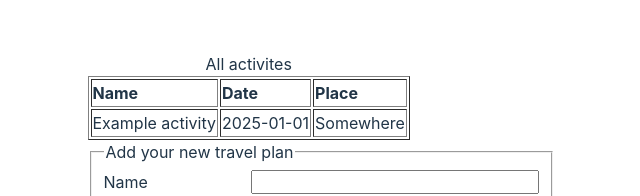
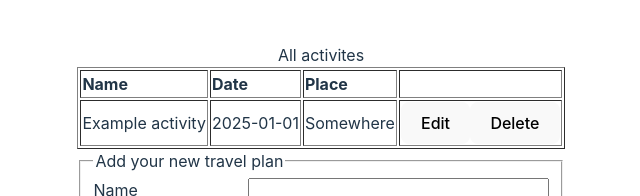
Before and after one commit to benjamin762/reseplanerare, a React (Vite) app: page / in a window 1280 px wide. Shown: the part 299-495 px from the top of the page, without its empty margins (319-959 px from the left). Built offline with nearby package versions, Linux system fonts and the light colour scheme.

Commit message:
Delete function.

```diff
--- a/src/App.css
+++ b/src/App.css
@@ -5,6 +5,9 @@
   text-align: left;
 }
 
+table{
+  width: 100%;
+}
 tr:hover {
   background: rgba(192, 192, 192, 0.575);
 }
--- a/src/App.tsx
+++ b/src/App.tsx
@@ -16,12 +16,15 @@ function App() {
     setActivities( activities.concat(newActivity))
     console.log("New activity added", newActivity, activities)
   }
+  function deleteActivity(id: number) {
+    setActivities(activities.filter((_, i) =>  i != id))
+  }
 
 
   return (
     <>
       <Header />
-      <ActivityList activities={activities} />
+      <ActivityList activities={activities} onEdit={()=>null} onDelete={deleteActivity} />
       <ActivityForm onNew={addActivity} />
     </>
   )
--- a/src/components/ActivityForm.tsx
+++ b/src/components/ActivityForm.tsx
@@ -1,9 +1,7 @@
 import { ChangeEvent } from "react";
 import Activity from "../types/activityTypes";
 
-export default function ActivityForm ({ onNew }: {onNew: (newActivity: Activity) => void }) { // Props contains a callback function that takes a Activity type.
-// export default function ActivityForm (props: { onNew: (newActivity: Activity) => void }) { // Props contains a callback function that takes a Activity type.
-    // const { onNew } = props
+export default function ActivityForm ({ onNew }: {onNew: (newActivity: Activity) => void }) {
     let newActivity: Activity = {name: '', date: '', place: ''}
 
     // Function to change newActivity on change of input fields.
@@ -30,7 +28,7 @@ export default function ActivityForm ({ onNew }: {onNew: (newActivity: Activity)
             <legend>Add your new travel plan</legend>
 
             <label htmlFor="name">Name</label>
-            <input id="name" onChange={change('name')} />
+            <input id="name"  onChange={change('name')} />
             <span className="error"></span>
 
             <label htmlFor="date">Date</label>
--- a/src/components/ActivityItem.tsx
+++ b/src/components/ActivityItem.tsx
@@ -1,11 +1,15 @@
 import Activity from "../types/activityTypes"
 
-export default function ActivityItem (props: {activity: Activity}) {
-    const {activity} = props
+export default function ActivityItem ({activity, id, onEdit, onDelete}: {activity: Activity, id: number, onEdit: (id: number) => void, onDelete: (id: number) => void}) {
+
 
     return <tr>
         <td>{activity.name}</td>
         <td>{activity.date}</td>
         <td>{activity.place}</td>
+        <td>
+            <button onClick={() => onEdit(id)} >Edit</button>
+            <button onClick={() => onDelete(id)} >Delete</button>
+        </td>
     </tr>
 }
--- a/src/components/ActivityList.tsx
+++ b/src/components/ActivityList.tsx
@@ -1,24 +1,24 @@
 import ActivityItem from "./ActivityItem"
 import Activity from "../types/activityTypes"
 
-export default function ActivityList (props: { activities: Activity[] })  {
-    const { activities }  = props
+export default function ActivityList ({ activities, onEdit, onDelete}: { activities: Activity[], onEdit: (id: number) => void, onDelete: (id: number) => void })  {
 
     // TODO sort function
     // let currentSort: 'name'| 'name-reverese'|'date'
     // function sort(){}
 
 
-    const activityItems = activities.map((a, i) => <ActivityItem activity={a} key={i}/>)
+    const activityItems = activities.map((a, i) => <ActivityItem activity={a} key={i} id={i} onEdit={onEdit} onDelete={onDelete}/>)
 
     return <div className="activityList">
-        <table border="1">
+        <table border={1}>
             <caption>All activites</caption>
             <thead>
                 <tr>
                     <th>Name</th>
                     <th>Date</th>
                     <th>Place</th>
+                    <th></th>
                 </tr>
             </thead>
             <tbody>
```
